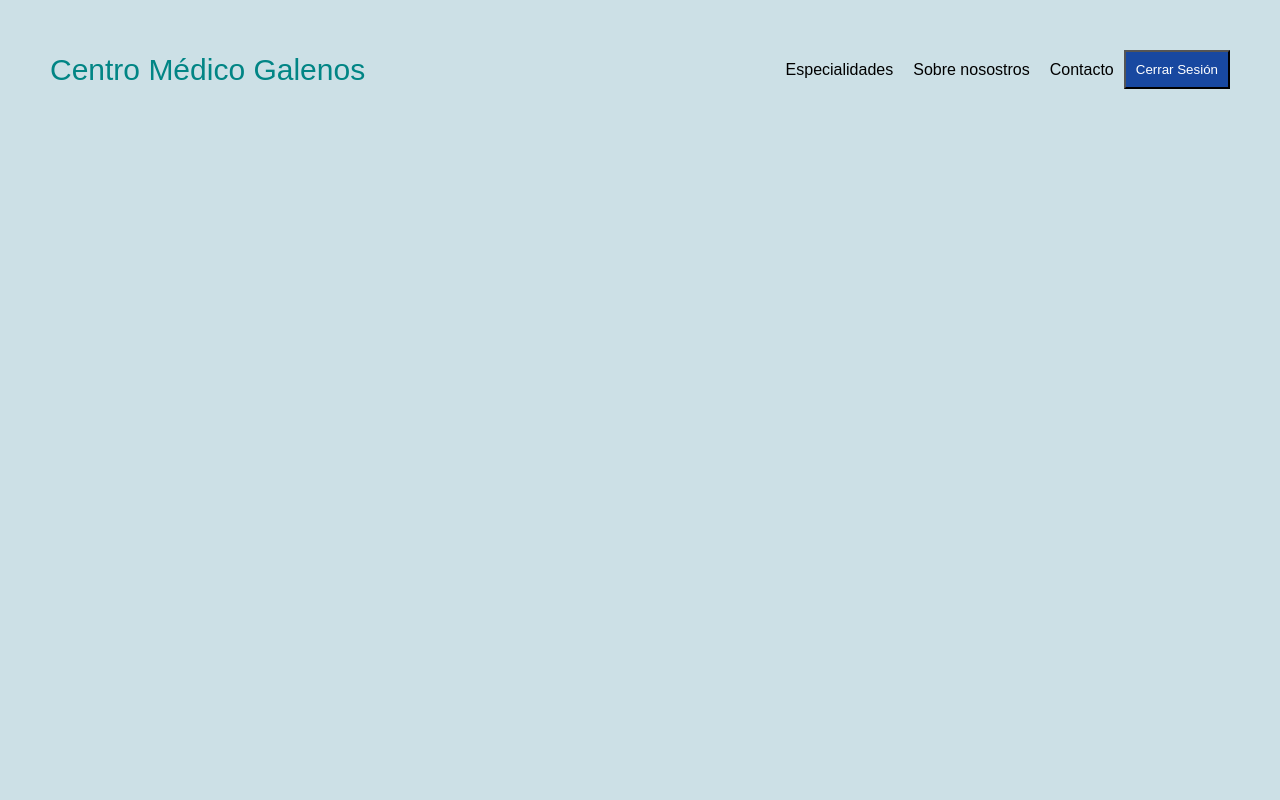
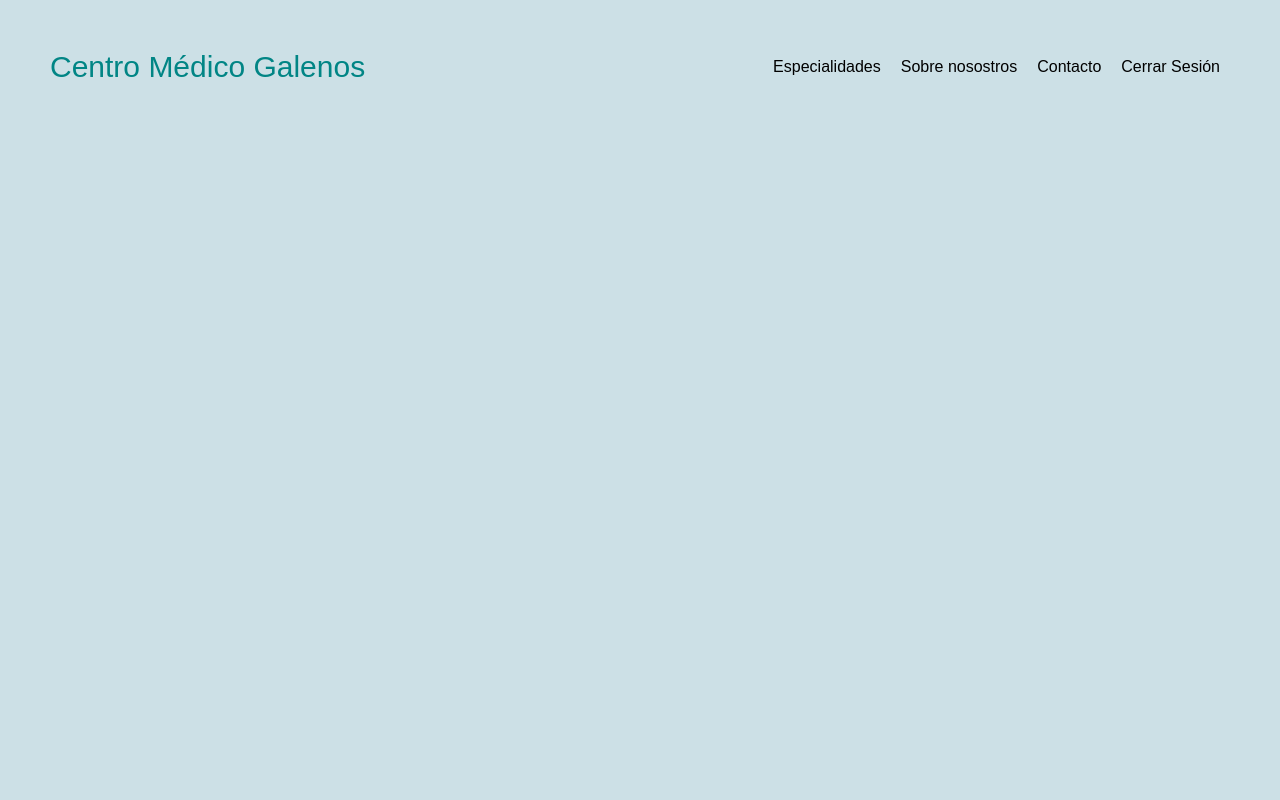
Before and after one commit to tih4r3-chan/FrontEnd, a Django app: page /inicio/ in a window 1280 px wide. Run offline with Django 5.2, Linux system fonts and the light colour scheme.

Commit message:
new
aaaaaaaaa

```diff
--- a/frontend/templates/inicio.html
+++ b/frontend/templates/inicio.html
@@ -16,7 +16,8 @@
                     <li class="list__item"><a class="list__link" href="">Especialidades</a></li>
                     <li class="list__item"><a class="list__link" href="">Sobre nosostros</a></li>
                     <li class="list__item"><a class="list__link" href="">Contacto</a></li>
-                    <button id="logoutLink" class="btn logout-btn">Cerrar Sesión</button>
+                    <li class="list__item"><a class="list__link" href='{% url "home" %}'>Cerrar Sesión</a></li>
+                    <!-- <button id="logoutLink" class="btn logout-btn">Cerrar Sesión</button> -->
                 </ul>
             </div>
         </nav>
```
